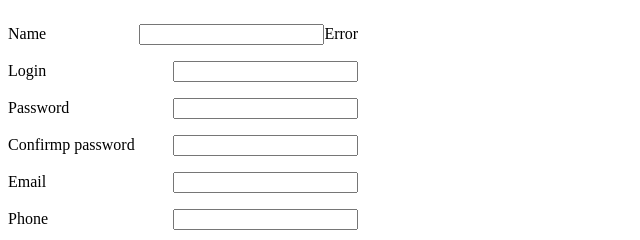
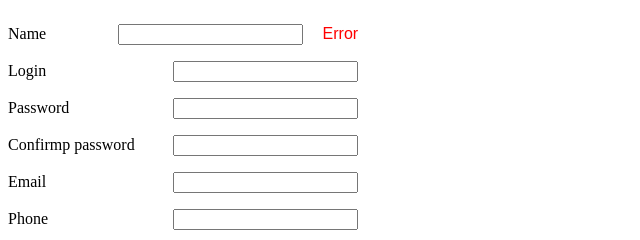
Before and after one commit to Vladoker/JavaScript, a plain HTML site: page HomeWork/Work 6/form.htm in a window 1280 px wide. Both pictures are taken after a click on the button "Check Form". Shown: the top 240 px of the page, 0-640 px from the left. Drawn offline with Linux system fonts and the light colour scheme.

Commit message:
beta color regex

```diff
--- a/HomeWork/Work 6/form.htm
+++ b/HomeWork/Work 6/form.htm
@@ -21,6 +21,12 @@
         #reset{
             float: left;
         }
+        span {
+            margin-left: 20px;
+            color: green;
+            font-family: sans-serif;
+        }
+
 
     </style>
 </head>
@@ -45,8 +51,10 @@
 
             if(NAME.test(f.name.value))
                 name_span.innerHTML = 'ОК';
-            else
+            else{
                 name_span.innerHTML = 'Error';
+                name_span.style.color = "red";
+            }
         }
     </script>
 </body>
```
